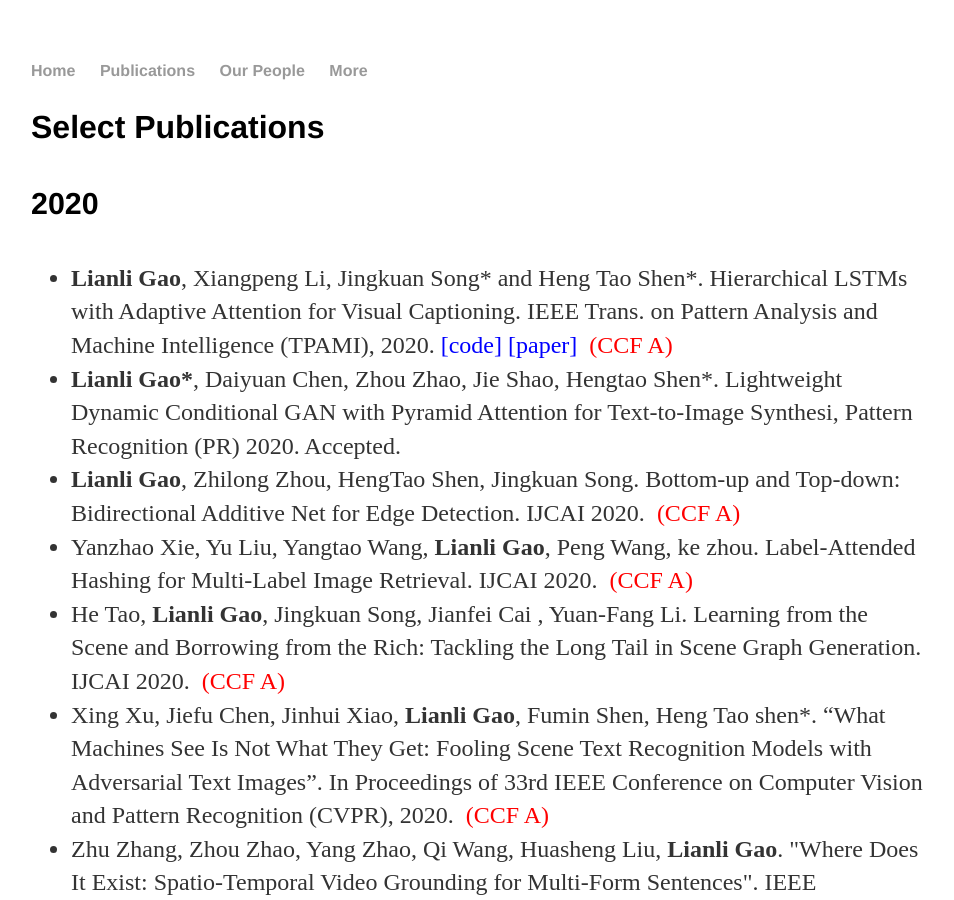
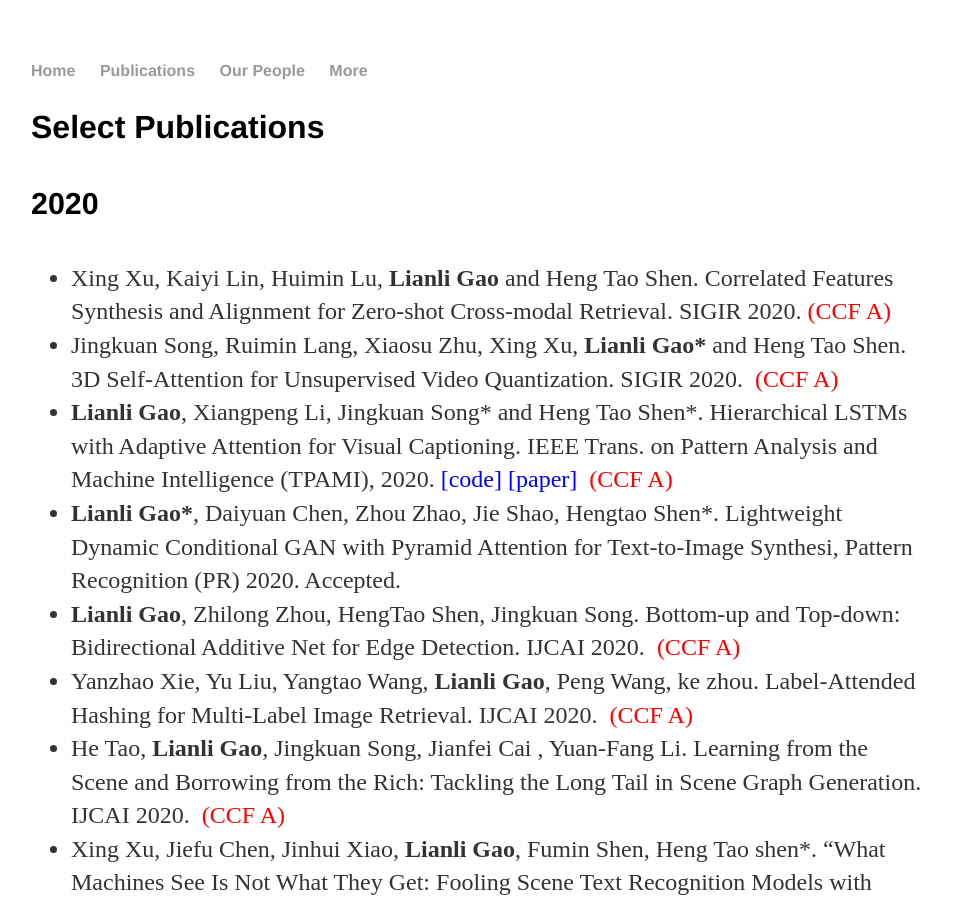
Before and after one commit to lianliGao/lianligao.github.io, a Jekyll site: the page built from cv/index.html, in a window 1280 px wide and 900 px high. Shown: the whole window, without its empty margins (161-1115 px from the left). Built offline with Jekyll 4.4.1, drawn with Linux system fonts in a browser that asks for light colours.

Commit message:
Update index.html

```diff
--- a/cv/index.html
+++ b/cv/index.html
@@ -19,7 +19,9 @@
 				<!--	<p><strong>Lianli Gao</strong> (204). Title of a Chapter You Wrote for a Book. In I.M Editor (Ed.), <em>The Book I Contributed To</em> (pp. 97-108). City, ST: Publisher Name. Chapter available at: <a href="#">http://permalink</a>. -->
 <h4>2020</h4>
 <ul>
-<li> <strong>Lianli Gao</strong>, Xiangpeng Li, Jingkuan Song* and Heng Tao Shen*. Hierarchical LSTMs with Adaptive Attention for Visual Captioning. IEEE Trans. on Pattern Analysis and Machine Intelligence (TPAMI), 2020. <a href="https://github.com/lixiangpengcs/Spatial-Temporal-Adaptive-Attention-for-Video-Captioning" rel="nofollow"><font color="#0000ff"> [code] </font></a> <a href="https://ieeexplore.ieee.org/document/8620348" rel="nofollow"><font color="#0000ff"> [paper] </font></a><font color="#ff0000"><b>&nbsp;</b>(CCF A)</font></li>
+	<li>Xing Xu, Kaiyi Lin, Huimin Lu, <strong>Lianli Gao</strong> and Heng Tao Shen. Correlated Features Synthesis and Alignment for Zero-shot Cross-modal Retrieval. SIGIR 2020.<font color="#ff0000"><b>&nbsp;</b>(CCF A)</font> </li>
+	<li>Jingkuan Song, Ruimin Lang, Xiaosu Zhu, Xing Xu, <strong>Lianli Gao*</strong> and Heng Tao Shen. 3D Self-Attention for Unsupervised Video Quantization. SIGIR 2020. <font color="#ff0000"><b>&nbsp;</b>(CCF A)</font></li>
+	<li> <strong>Lianli Gao</strong>, Xiangpeng Li, Jingkuan Song* and Heng Tao Shen*. Hierarchical LSTMs with Adaptive Attention for Visual Captioning. IEEE Trans. on Pattern Analysis and Machine Intelligence (TPAMI), 2020. <a href="https://github.com/lixiangpengcs/Spatial-Temporal-Adaptive-Attention-for-Video-Captioning" rel="nofollow"><font color="#0000ff"> [code] </font></a> <a href="https://ieeexplore.ieee.org/document/8620348" rel="nofollow"><font color="#0000ff"> [paper] </font></a><font color="#ff0000"><b>&nbsp;</b>(CCF A)</font></li>
 <li> <strong>Lianli Gao*</strong>, Daiyuan Chen, Zhou Zhao, Jie Shao, Hengtao Shen*. Lightweight Dynamic Conditional GAN with Pyramid Attention for Text-to-Image Synthesi, Pattern Recognition (PR) 2020. Accepted. </li>
 <li>  <strong>Lianli Gao</strong>, Zhilong Zhou, HengTao Shen, Jingkuan Song. Bottom-up and Top-down: Bidirectional Additive Net for Edge Detection. IJCAI 2020. <font color="#ff0000"><b>&nbsp;</b>(CCF A)</font></li>
 <li>  Yanzhao Xie, Yu Liu, Yangtao Wang, <strong>Lianli Gao</strong>, Peng Wang, ke zhou. Label-Attended Hashing for Multi-Label Image Retrieval. IJCAI 2020.  <font color="#ff0000"><b>&nbsp;</b>(CCF A)</font></li>
```
